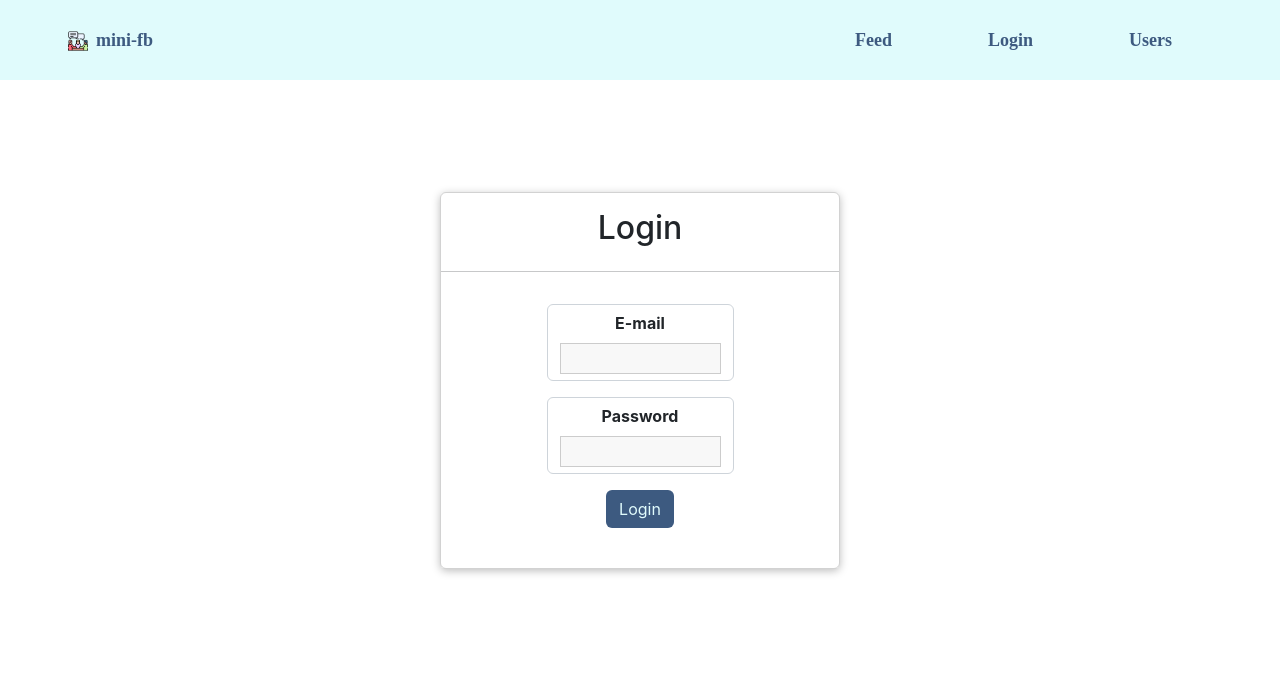
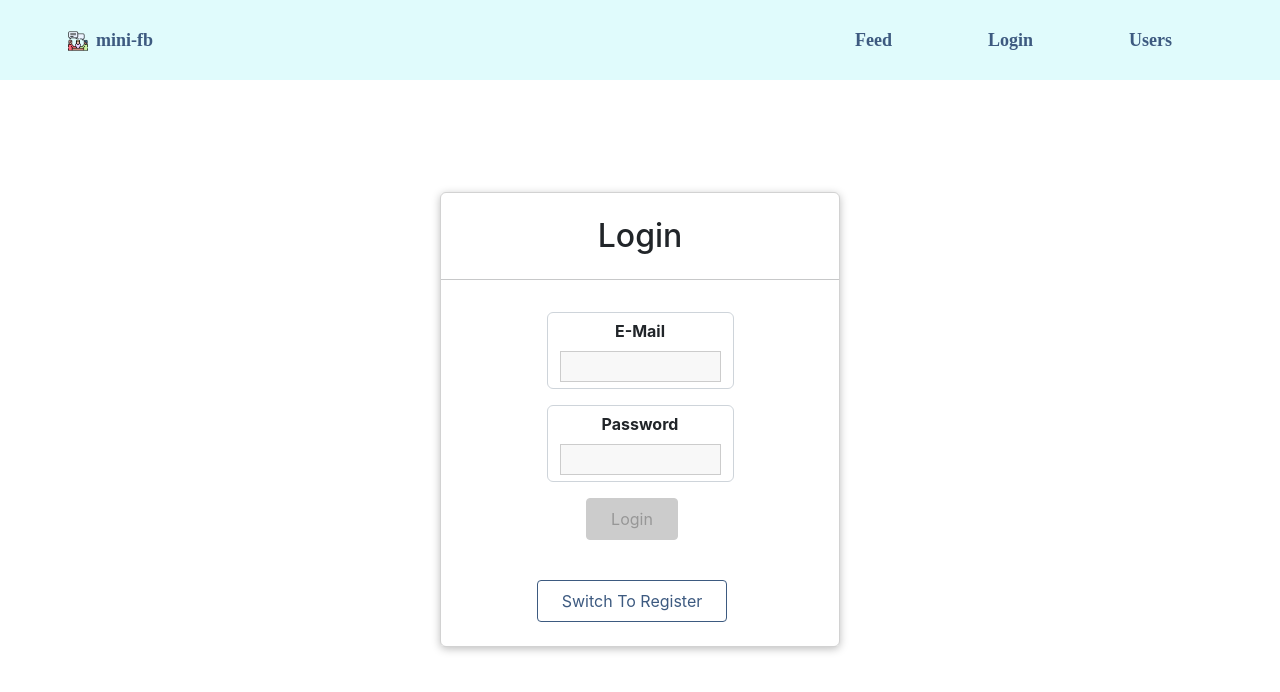
Before and after one commit to saleheenshafiq9/mini-facebook, a React (Create React App) app in the folder front-end/mini-fb/: page /login in a window 1280 px wide. Shown: the top 692 px of the page. Built offline with nearby package versions, Linux system fonts and the light colour scheme; a web font is replaced by a local one.

Commit message:
register form

```diff
--- a/front-end/mini-fb/src/App.js
+++ b/front-end/mini-fb/src/App.js
@@ -2,11 +2,10 @@ import * as React from "react";
 import './App.css';
 import { Routes, Route, Navigate } from "react-router-dom";
 import Home from './Components/Home/Home';
-import Login from "./Components/Login/Login";
 import Feed from "./Components/Feed/Feed";
 import Users from "./Components/Users/Users";
 import Thoughts from "./Components/Thoughts/Thoughts";
-import Register from "./Components/Login/Register";
+import Auth from "./Components/Login/Auth";
 
 function App() {
   return (
@@ -14,8 +13,7 @@ function App() {
       <Home />
       <Routes>
         <Route path="/" element={<Feed />} />
-        <Route path="/login" element={<Login />} />
-        <Route path="/register" element={<Register />} />
+        <Route path="/login" element={<Auth />} />
         <Route path="/users" element={<Users />} />
         <Route path="/:userId/thoughts" element={<Thoughts />} />
         <Route
--- /dev/null
+++ b/front-end/mini-fb/src/Components/Login/Auth.jsx
@@ -0,0 +1,112 @@
+import React, { useState } from 'react';
+
+import Card from '../UIElements/Card';
+import Input from '../UIElements/Elements/Input';
+import Button from '../UIElements/Elements/Button';
+import {
+  VALIDATOR_EMAIL,
+  VALIDATOR_MINLENGTH,
+  VALIDATOR_REQUIRE
+} from '../UIElements/utils/Validators';
+import { useForm } from '../UIElements/hooks/form-hook';
+import './Auth.css';
+
+const Auth = () => {
+  const [isLoginMode, setIsLoginMode] = useState(true);
+  const [formState, inputHandler, setFormData] = useForm(
+    {
+      email: {
+        value: '',
+        isValid: false
+      },
+      password: {
+        value: '',
+        isValid: false
+      }
+    },
+    false
+  );
+
+  const switchModeHandler = () => {
+    if (!isLoginMode) {
+      setFormData(
+        {
+          ...formState.inputs,
+          name: undefined
+        },
+        formState.inputs.email.isValid && formState.inputs.password.isValid
+      );
+    } else {
+      setFormData(
+        {
+          ...formState.inputs,
+          name: {
+            value: '',
+            isValid: false
+          }
+        },
+        false
+      );
+    }
+    setIsLoginMode(prevMode => !prevMode);
+  };
+
+  const authSubmitHandler = event => {
+    event.preventDefault();
+    console.log(formState.inputs);
+  };
+
+  return (
+    <Card className="authentication">
+      <h2 className='mt-4'>{isLoginMode ? 'Login' : 'Register'}</h2>
+      <hr />
+      <form onSubmit={authSubmitHandler}>
+        <div className="row">
+          <div className="col-3"></div>
+          <div className="col-6">
+            {!isLoginMode && (
+            <Input
+              element="input"
+              id="name"
+              type="text"
+              label="Full Name"
+              validators={[VALIDATOR_REQUIRE()]}
+              errorText="Please provide your Name."
+              onInput={inputHandler}
+            />
+          )}
+            <Input
+              element="input"
+              id="email"
+              type="email"
+              label="E-Mail"
+              validators={[VALIDATOR_EMAIL()]}
+              errorText="Please provide a valid Email Address."
+              onInput={inputHandler}
+            />
+            <Input
+              element="input"
+              id="password"
+              type="password"
+              label="Password"
+              validators={[VALIDATOR_MINLENGTH(6)]}
+              errorText="Please enter a valid Password, at least 6 characters."
+              onInput={inputHandler}
+            />
+          </div>
+          <div className="col-3"></div>
+        </div>
+        <Button type="submit" disabled={!formState.isValid}>
+          {isLoginMode ? 'Login' : 'Register'}
+        </Button><br /><br />
+      </form>
+      <div className="container w-75">
+        <Button inverse onClick={switchModeHandler}>
+          Switch To {isLoginMode ? 'Register' : 'Login'}
+        </Button><br /><br />
+      </div>
+    </Card>
+  );
+};
+
+export default Auth;
--- a/front-end/mini-fb/src/Components/Login/Login.jsx
+++ /dev/null
@@ -1,60 +0,0 @@
-import React from 'react'
-import Card from '../UIElements/Card'
-import Input from '../UIElements/Elements/Input'
-import Button from '../UIElements/Elements/Button'
-import { VALIDATOR_EMAIL, VALIDATOR_MINLENGTH } from '../UIElements/utils/Validators'
-import { useForm } from '../UIElements/hooks/form-hook'
-import './Login.css'
-
-const Login = () => {
-    const [formState, inputHandler] = useForm({
-        email: {
-            value: '',
-            isValid: false
-        },
-        password: {
-            value: '',
-            isValid: false
-        }
-    }, false)
-
-    const authSubmitHandler = event => {
-        event.preventDefault();
-    }
-
-  return (
-    <div className='container mt-5 w-50'>
-      <Card className="authentication">
-        <h2 className='mt-3'>Login</h2>
-        <hr />
-        <form onSubmit={authSubmitHandler}>
-            <div className="row">
-                <div className="col-3"></div>
-                <div className="col-6">
-                    <Input
-                        element="input"
-                        id="email"
-                        type="email"
-                        label="E-mail"
-                        validators={[VALIDATOR_EMAIL()]}
-                        errorText="Please provide a valid E-mail Address"
-                        onInput={inputHandler}/>
-                    <Input
-                        element="input"
-                        id="password"
-                        type="password"
-                        label="Password"
-                        validators={[VALIDATOR_MINLENGTH(6)]}
-                        errorText="Please provide a valid Password [at least six characters]"
-                        onInput={inputHandler}/>
-                </div>
-                <div className="col-3"></div>
-            </div>
-            <button type="submit" disabled={formState.isValid} className="btn ml-5">Login</button><br /><br />
-        </form>
-      </Card>
-    </div>
-  )
-}
-
-export default Login
--- a/front-end/mini-fb/src/Components/Login/Register.jsx
+++ /dev/null
@@ -1,11 +0,0 @@
-import React from 'react'
-
-const Register = () => {
-  return (
-    <div>
-
-    </div>
-  )
-}
-
-export default Register
--- a/front-end/mini-fb/src/Components/UIElements/Elements/Button.css
+++ b/front-end/mini-fb/src/Components/UIElements/Elements/Button.css
@@ -1,9 +1,9 @@
 .button {
     font: inherit;
     padding: 0.5rem 1.5rem;
-    border: 1px solid #ff0055;
+    border: 1px solid #3D5A80;
     border-radius: 4px;
-    background: #ff0055;
+    background: #3D5A80;
     color: white;
     cursor: pointer;
     margin-right: 1rem;
@@ -17,19 +17,20 @@
 
   .button:hover,
   .button:active {
-    background: #ff4382;
-    border-color: #ff4382;
+    background: #98C1D9;
+    border-color: #98C1D9;
+    color: #292929;
   }
 
   .button--inverse {
     background: transparent;
-    color: #ff0055;
+    color: #3D5A80;
   }
 
   .button--inverse:hover,
   .button--inverse:active {
     color: white;
-    background: #ff0055;
+    background: #3D5A80;
   }
 
   .button--danger {
@@ -39,8 +40,8 @@
 
   .button--danger:hover,
   .button--danger:active {
-    background: #f34343;
-    border-color: #f34343;
+    background: #3D5A80;
+    border-color: #3D5A80;
   }
 
   .button:disabled,
--- a/front-end/mini-fb/src/Components/UIElements/Elements/Input.js
+++ b/front-end/mini-fb/src/Components/UIElements/Elements/Input.js
@@ -1,4 +1,4 @@
-import React, { useReducer } from 'react';
+import React, { useReducer, useEffect } from 'react';
 
 import { validate } from '../utils/Validators';
 import './Input.css';
@@ -24,10 +24,17 @@ const inputReducer = (state, action) => {
 
 const Input = props => {
   const [inputState, dispatch] = useReducer(inputReducer, {
-    value: '',
+    value: props.initialValue || '',
     isTouched: false,
-    isValid: false
+    isValid: props.initialValid || false
   });
+
+  const { id, onInput } = props;
+  const { value, isValid } = inputState;
+
+  useEffect(() => {
+    onInput(id, value, isValid)
+  }, [id, value, isValid, onInput]);
 
   const changeHandler = event => {
     dispatch({
```
Also changed, not shown: front-end/mini-fb/src/Components/Login/Auth.css (renamed from front-end/mini-fb/src/Components/Login/Login.css).
